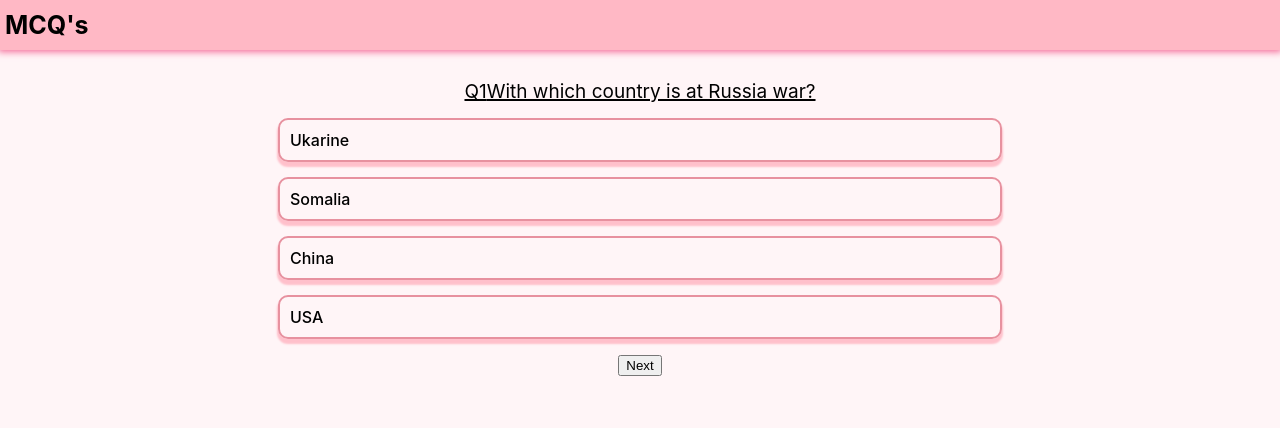
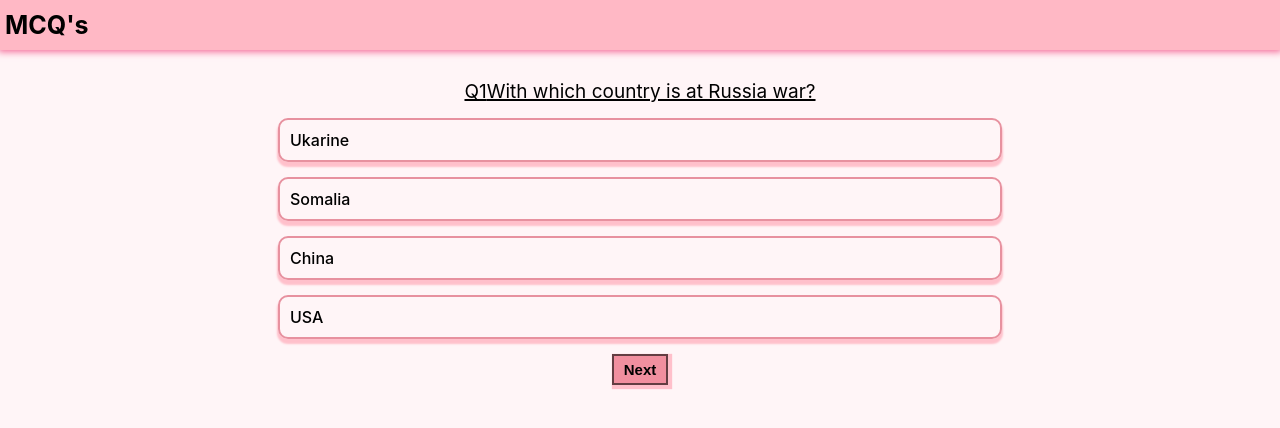
Before and after one commit to Msuf123/quiz-game, a React (Create React App) app: page /1 in a window 1280 px wide. Shown: the top 428 px of the page. Built offline with nearby package versions, Linux system fonts and the light colour scheme.

Commit message:
Done 20% of the progress

```diff
--- a/src/Routes/Mcq/Mcq.js
+++ b/src/Routes/Mcq/Mcq.js
@@ -3,11 +3,16 @@ import Navigation from "./Navigation/Navigation"
 import Options from "./Options/Options"
 import style from './mcq.module.css'
 import { useParams } from "react-router-dom"
+import { useEffect } from "react"
 export default function Mcq(){
+    const s=useSelector((state)=>state.selected)
+    console.log(s)
     const totalData=useSelector((state)=>state.questions)
     const currentQuestionNumber=useParams()
     const question=totalData[Number(currentQuestionNumber.number)-1]
-
+    useEffect(()=>{
+        console.log('Selection Chagned')
+    },[s])
     return(
         <div className={style.main}>
             <div className={style.questionOuter}>
--- a/src/Routes/Mcq/Navigation/Navigation.js
+++ b/src/Routes/Mcq/Navigation/Navigation.js
@@ -1,6 +1,6 @@
 import { useSelector } from "react-redux"
 import { useNavigate, useParams } from "react-router-dom"
-
+import style from './navigation.module.css'
 export default function Navigation(){
     const numberOfQuestion=useSelector((state)=>state.questions)
 
@@ -8,7 +8,7 @@ export default function Navigation(){
     const current=useParams()
     const totalNumberOfQuestions=numberOfQuestion.length
     return(
-        <div>
+        <div className={style.main}>
             {1<current.number?<button onClick={()=>nav(`/${Number(current.number)-1}`)}>Back</button>:null}
             {totalNumberOfQuestions>current.number?
             <button onClick={()=>{
--- /dev/null
+++ b/src/Routes/Mcq/Navigation/navigation.module.css
@@ -0,0 +1,19 @@
+.main{
+
+    width: min(700px,90vw);
+    display: flex;
+    align-items: center;
+    justify-content: space-around;
+}
+.main button{
+    font-size: 15px;
+    background-color: rgb(241, 143, 159);
+    border: 2px solid rgb(99, 61, 66);
+    font-weight: 650;
+    padding: 5px 10px;
+    box-shadow:2px 2px 1px 2px pink;
+
+}
+.main button:hover{
+    box-shadow:6px 6px 1px 2px rgb(245, 135, 155);
+}
--- a/src/Routes/Mcq/Options/Options.js
+++ b/src/Routes/Mcq/Options/Options.js
@@ -1,7 +1,13 @@
+import { useDispatch } from 'react-redux'
 import style from './options.module.css'
+import { select } from './selected'
 export default function Options({option}){
+   const dispatch = useDispatch()
+
     return(
-        <div className={style.main}>
+        <div className={style.main} onClick={()=>{
+            dispatch(select(option))
+        }}>
          {option}
         </div>
     )
--- /dev/null
+++ b/src/Routes/Mcq/Options/selected.js
@@ -0,0 +1,13 @@
+import { createSlice } from "@reduxjs/toolkit";
+
+const selectedAnswer=createSlice({
+    name:'selected',
+    initialState:[],
+    reducers:{
+        select:(state,action)=>{
+            return [action.payload]
+        }
+    }
+})
+export default selectedAnswer.reducer
+export const {select}=selectedAnswer.actions
--- a/src/index.js
+++ b/src/index.js
@@ -6,9 +6,10 @@ import reportWebVitals from './reportWebVitals';
 import { Provider } from 'react-redux';
 import question from './Routes/Mcq/Reducer/reducer'
 import { configureStore } from '@reduxjs/toolkit';
+import selected from './Routes/Mcq/Options/selected';
 
 const root = ReactDOM.createRoot(document.getElementById('root'));
-const store=configureStore({reducer:{questions:question}})
+const store=configureStore({reducer:{questions:question,selected:selected}})
 root.render(
   <Provider store={store}>
     <App />
```
